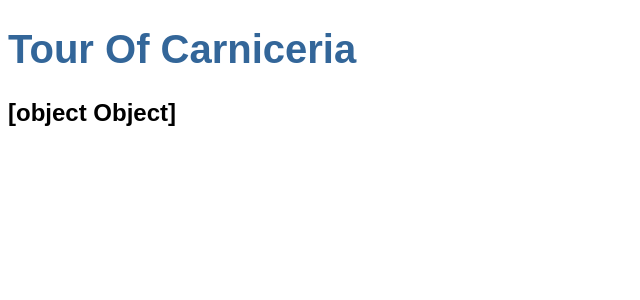
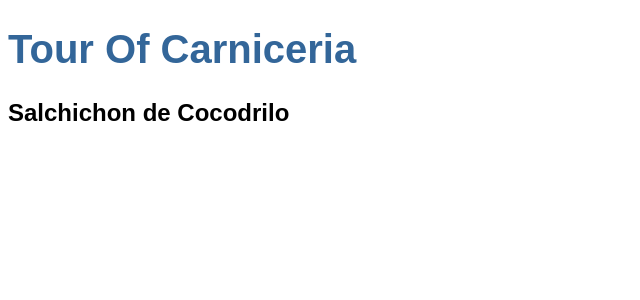
Before and after one commit to Luqheltod/Tour-Of-Carniceria, an Angular app: page / in a window 1280 px wide. Shown: the top 300 px of the page, without its empty margins (0-640 px from the left). Built offline with nearby package versions, Linux system fonts and the light colour scheme.

Commit message:
Interfaz producto mostrada correctamente

```diff
--- a/src/app/modelos/producto.ts
+++ b/src/app/modelos/producto.ts
@@ -0,0 +1,6 @@
+export interface Producto {
+    id : number;
+    nombre : string;
+    origen : string;
+    descripcion : string
+}
--- a/src/app/productos/productos.component.html
+++ b/src/app/productos/productos.component.html
@@ -1 +1 @@
-<h2>{{producto}}</h2>
+<h2>{{producto.nombre}}</h2>
```
